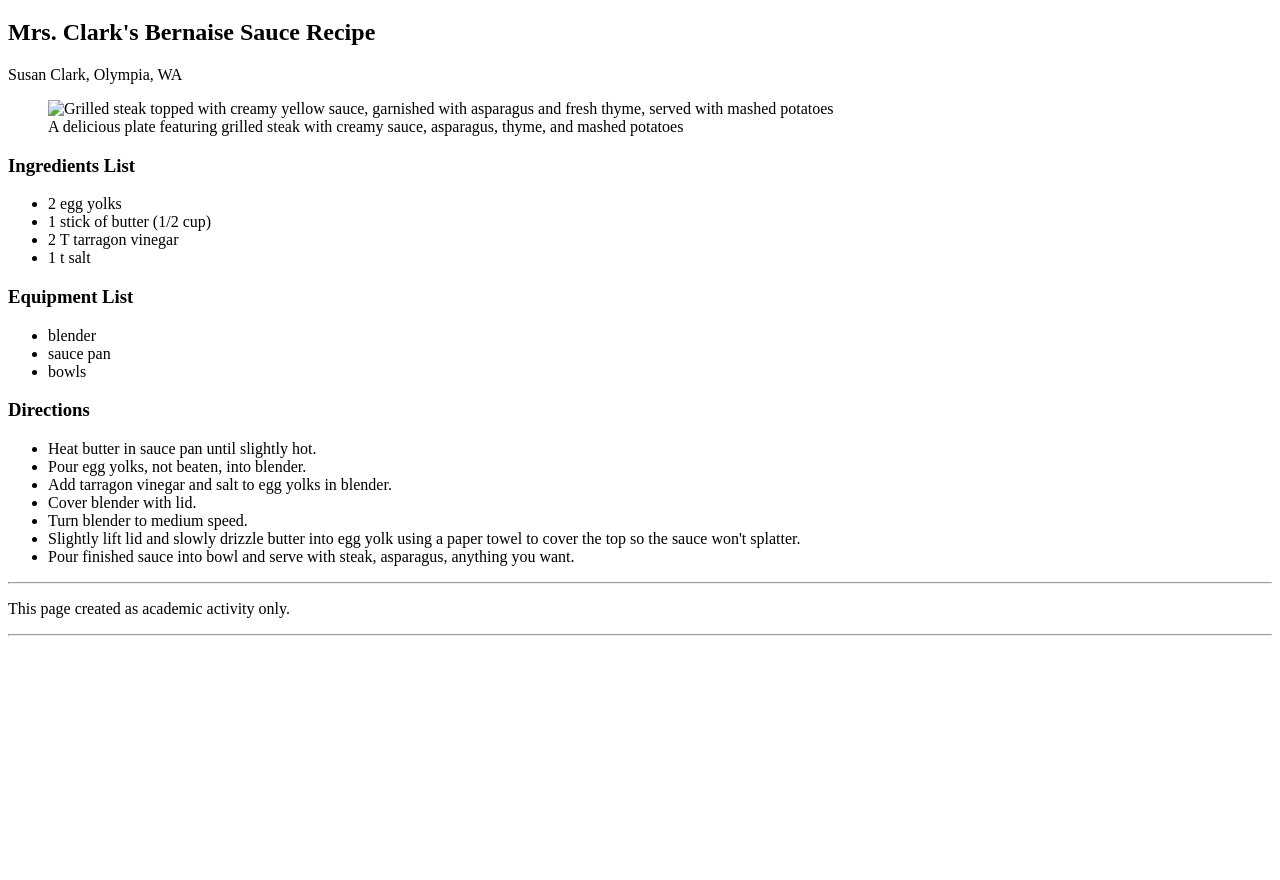
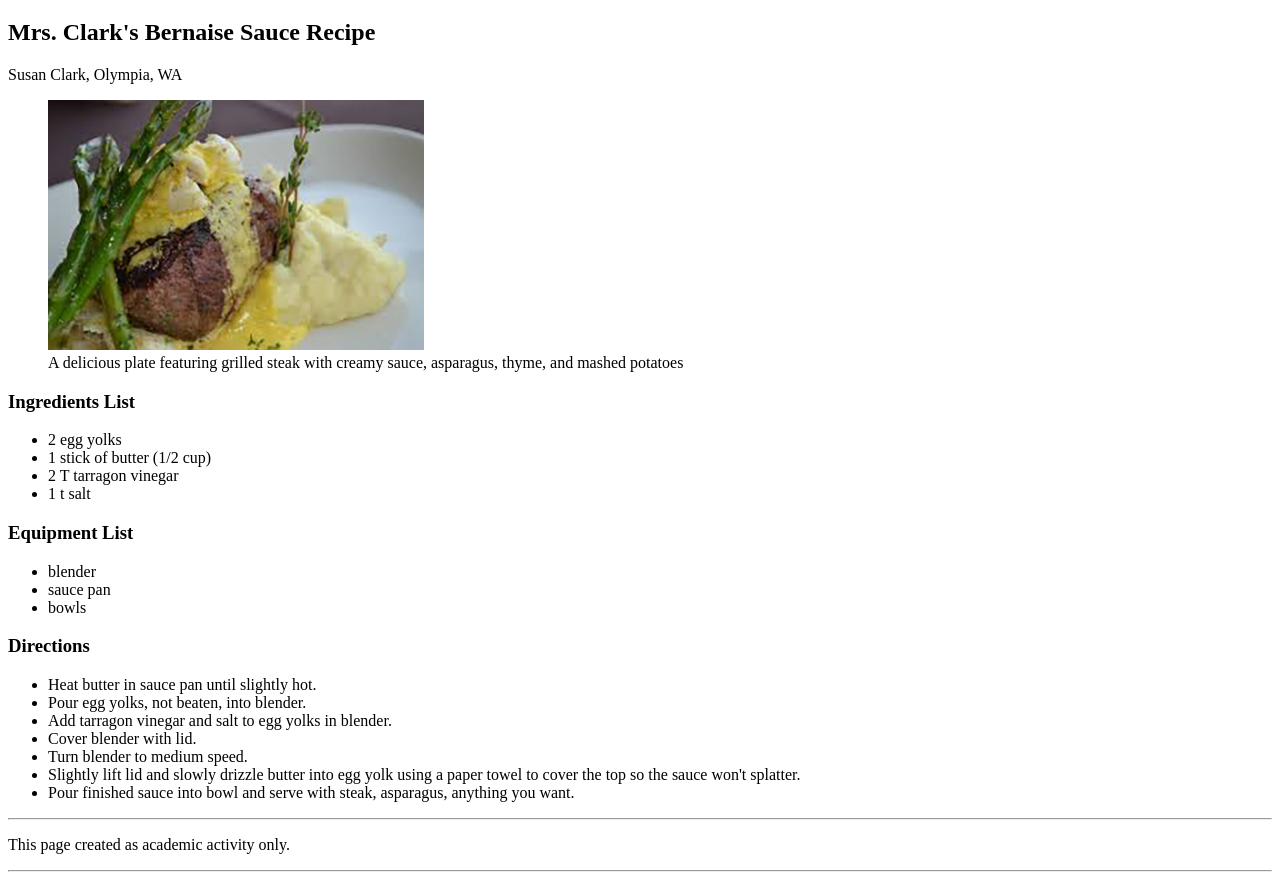
Before and after one commit to Schunat/CodingAssignment2, a plain HTML site: page index.html in a window 1280 px wide. Shown: the part 61-941 px from the top of the page. Before the commit the page ends 800 px from the top, so only its background shows below. Drawn offline with Linux system fonts and the light colour scheme.

Commit message:
renamed img to bernaise_sauce

```diff
--- a/index.html
+++ b/index.html
@@ -13,7 +13,7 @@
     <p>Susan Clark, Olympia, WA</p>
 
     <figure>
-      <img src="image.jpg" alt="Grilled steak topped with creamy yellow sauce, garnished with asparagus and fresh thyme, served with mashed potatoes" height="250">
+      <img src="images/bernaise_sauce.jpg" alt="Grilled steak topped with creamy yellow sauce, garnished with asparagus and fresh thyme, served with mashed potatoes" height="250">
       <figcaption>A delicious plate featuring grilled steak with creamy sauce, asparagus, thyme, and mashed potatoes</figcaption>
     </figure>
 
```
Also changed, not shown: images/bernaise_sauce.jpg (renamed from images/bernaise sauce.jpg).
